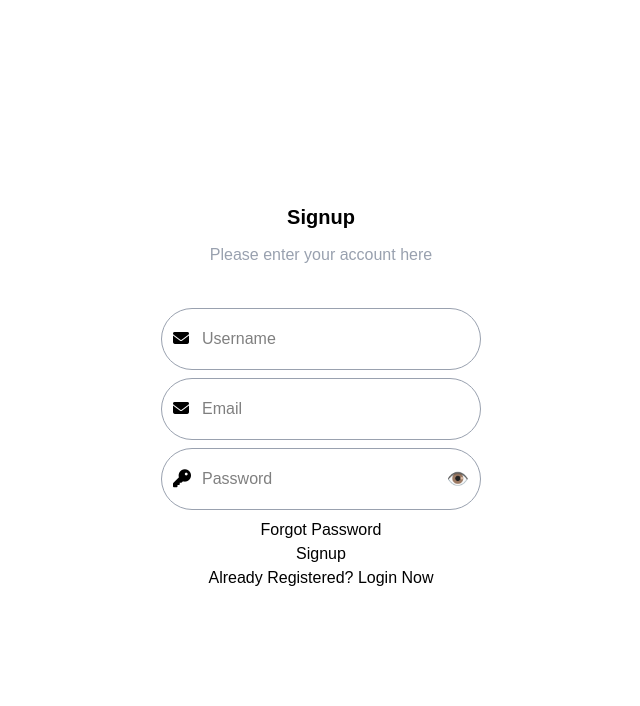
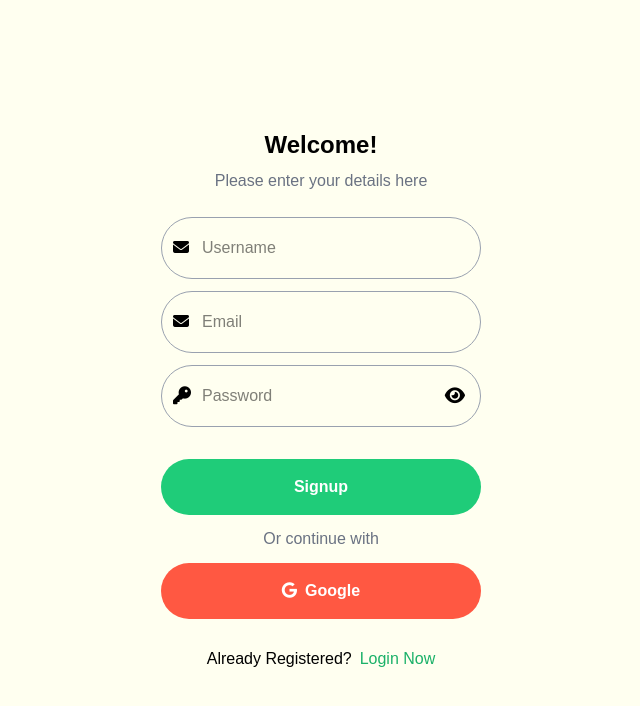
Before and after one commit to sujalahuja01/FlavorFlux-frontend, a React (Vite) app: page /signup in a window 1280 px wide. Shown: the top 706 px of the page, without its empty margins (319-959 px from the left). Built offline with nearby package versions, Linux system fonts and the light colour scheme.

Commit message:
completed styling on signup page

```diff
--- a/package.json
+++ b/package.json
@@ -11,7 +11,6 @@
   },
   "dependencies": {
     "@tailwindcss/vite": "^4.1.12",
-    "bootstrap-icons": "^1.13.1",
     "react": "^19.1.1",
     "react-dom": "^19.1.1",
     "react-router-dom": "^7.8.2",
--- a/src/index.css
+++ b/src/index.css
@@ -3,3 +3,7 @@
 body {
   font-family: "Poppins", sans-serif;
 }
+
+.btn {
+  @apply border-none py-4 w-full rounded-4xl border-gray-400 text-white  font-bold;
+}
--- a/src/layout/AuthFormLayout.jsx
+++ b/src/layout/AuthFormLayout.jsx
@@ -1,26 +1,20 @@
 import React from "react";
 
-const AuthFormLayout = ({ title, onSubmit, children, message }) => {
+const AuthFormLayout = ({ title, onSubmit, children, subTitle }) => {
   return (
     <div
-      className="relative w-full flex flex-col justify-center items-center "
+      className="relative w-full flex flex-col justify-center items-center bg-[#FFFFF0] "
       style={{ height: "100dvh" }}
     >
-      <div className="">
-        <form
-          onSubmit={onSubmit}
-          className="flex flex-col gap-2 justify-center items-center"
-        >
-          <div className="flex flex-col justify-center items-center h-16.5 w-60 mb-8">
-            <h2 className="h-8 text-xl font-bold mb-2">{title}</h2>
-            <p className="text-gray-400 ">Please enter your account here </p>
-          </div>
-          <div className="flex flex-col justify-center items-center">
-            {children}
-          </div>
-          <div>{message && <div className="mt-2 text-sm">{message}</div>}</div>
-        </form>
-      </div>
+      <form onSubmit={onSubmit} className="flex flex-col items-center">
+        <div className="flex flex-col justify-center items-center mb-6">
+          <h2 className="text-2xl font-bold mb-2">{title}</h2>
+          <p className="text-gray-500 ">{subTitle} </p>
+        </div>
+        <div className=" w-80 flex flex-col justify-center items-center gap-3">
+          {children}
+        </div>
+      </form>
     </div>
   );
 };
--- a/src/layout/AuthInputLayout.jsx
+++ b/src/layout/AuthInputLayout.jsx
@@ -11,7 +11,7 @@
   const errorMessage = Array.isArray(error) ? error.join(" ") : error;
 
   return (
-    <div className="mb-2 w-80 ">
+    <div className="w-80 ">
       <div className="relative">
         <span className="absolute left-3 top-1/2 -translate-y-1/2">
           <i class="fa-solid fa-envelope "></i>
@@ -23,7 +23,7 @@
           placeholder={placeholder}
           onChange={onChange}
           error={error}
-          className="border py-4.5 px-10 w-full rounded-4xl border-gray-400"
+          className="border py-4.5 px-10 w-full rounded-4xl border-gray-400 focus:border-2 focus:border-[#1FCC79] focus:outline-none "
         />
       </div>
       {error && (
@@ -60,15 +60,19 @@
           placeholder={placeholder}
           onChange={onChange}
           error={error}
-          className="border py-4.5 px-10 w-full rounded-4xl border-gray-400"
+          className="border py-4.5 px-10 w-full rounded-4xl border-gray-400 focus:border-2 focus:border-[#1FCC79] focus:outline-none "
         />
 
         <button
           type="button"
           onClick={() => setShow((prev) => !prev)}
-          className="absolute right-3 top-1/2 -translate-y-1/2 text-lg"
+          className="absolute right-3 top-1/2 -translate-y-1/2 text-lg mr-1"
         >
-          {show ? "🙈" : "👁️"}
+          {show ? (
+            <i class="fa-solid fa-eye-slash"></i>
+          ) : (
+            <i class="fa-solid fa-eye"></i>
+          )}
         </button>
       </div>
       {error && (
--- a/src/main.jsx
+++ b/src/main.jsx
@@ -1,6 +1,5 @@
 import { createRoot } from "react-dom/client";
 import "./index.css";
 import App from "./App.jsx";
-import "bootstrap-icons/font/bootstrap-icons.css";
 
 createRoot(document.getElementById("root")).render(<App />);
--- a/src/pages/auth/Home.jsx
+++ b/src/pages/auth/Home.jsx
@@ -26,7 +26,7 @@
         </div>
         <button
           className="bg-[#E23E3E] w-52 h-14 rounded-xl"
-          onClick={() => navigate("/signup")}
+          onClick={() => navigate("/login")}
         >
           <div className="flex justify-center">
             <span className="flex items-center gap-4">
--- a/src/pages/auth/Login.jsx
+++ b/src/pages/auth/Login.jsx
@@ -60,9 +60,9 @@
       <AuthFormLayout
         onSubmit={handleLogin}
         title="Welcome Back!"
+        subTitle="Please enter your details here"
         message={message}
       >
-        <div className="w-80 flex flex-col items-center ">
         <AuthInputLayout
           type="text"
           name="username"
@@ -83,34 +83,38 @@
         <div className="flex w-full">
           <Link
             to="/forgot-password"
-              className="ml-auto text-sm hover:underline"
+            className="ml-auto text-sm hover:underline text-gray-600"
           >
             Forgot password?
           </Link>
         </div>
 
-          <button
-            className="border py-4.5 px-10 w-full rounded-4xl border-gray-400 mt-14"
-            type="submit"
-            disabled={loading}
-          >
+        {message && (
+          <div className="text-sm text-center text-red-600 w-full">
+            {message}
+          </div>
+        )}
+
+        <button className="btn bg-[#1FCC79]" type="submit" disabled={loading}>
           {loading ? "Logging In..." : "Login"}
         </button>
-          <p className="flex justify-center my-3">Or continue with </p>
+        <p className="flex justify-center text-gray-500">Or continue with </p>
 
-          <button className="border py-4.5 px-10 w-full rounded-4xl border-gray-400 mb-7">
+        <button className="btn mb-2 bg-[#FF5842]">
           <span className="mr-2">
             <i class="fa-brands fa-google"></i>
           </span>
           Google
         </button>
 
-          <p>
-            Not Registered Yet?
-            <Link to="/signup"> Register Now</Link>
-          </p>
+        <div>
+          <span className="mr-2">Not Registered Yet?</span>
+          <Link to="/signup" className=" text-[#1bb169] ">
+            Sign Up
+          </Link>
         </div>
-        {/* <p>
+      </AuthFormLayout>
+      {/* <p>s
           Delete Account
           <Link to="/delete-account"> Delete Account</Link>
         </p>
@@ -118,7 +122,6 @@
           Change Password
           <Link to="/change-password"> Change Password</Link> */}
       {/* </p> */}
-      </AuthFormLayout>
       {/* <button type="button" onClick={logout}>
         Logout
       </button>
--- a/src/pages/auth/Signup.jsx
+++ b/src/pages/auth/Signup.jsx
@@ -37,7 +37,12 @@
   };
 
   return (
-    <AuthFormLayout title="Signup" onSubmit={handleSignup} message={message}>
+    <AuthFormLayout
+      title="Welcome!"
+      onSubmit={handleSignup}
+      message={message}
+      subTitle="Please enter your details here"
+    >
       <AuthInputLayout
         type="text"
         name="username"
@@ -65,15 +70,27 @@
         error={errors.password}
       />
 
-      <Link to="/forgot-password">Forgot Password</Link>
-
-      <button type="submit" disabled={loading}>
+      <button
+        className="btn mt-3 bg-[#1FCC79]"
+        type="submit"
+        disabled={loading}
+      >
         {loading ? "Signing Up..." : "Signup"}
       </button>
-      <p>
-        Already Registered?
-        <Link to="/login"> Login Now</Link>
-      </p>
+      <p className="flex justify-center text-gray-500 ">Or continue with </p>
+
+      <button className="btn mb-4 bg-[#FF5842]">
+        <span className="mr-2">
+          <i class="fa-brands fa-google"></i>
+        </span>
+        Google
+      </button>
+      <div>
+        <span className="mr-2">Already Registered?</span>
+        <Link className="text-[#1bb169] " to="/login">
+          Login Now
+        </Link>
+      </div>
     </AuthFormLayout>
   );
 };
```
Also changed, not shown: 1 other file (tests, documents, lock files or other folders). Lines whose indentation alone changed are shown as unchanged.
